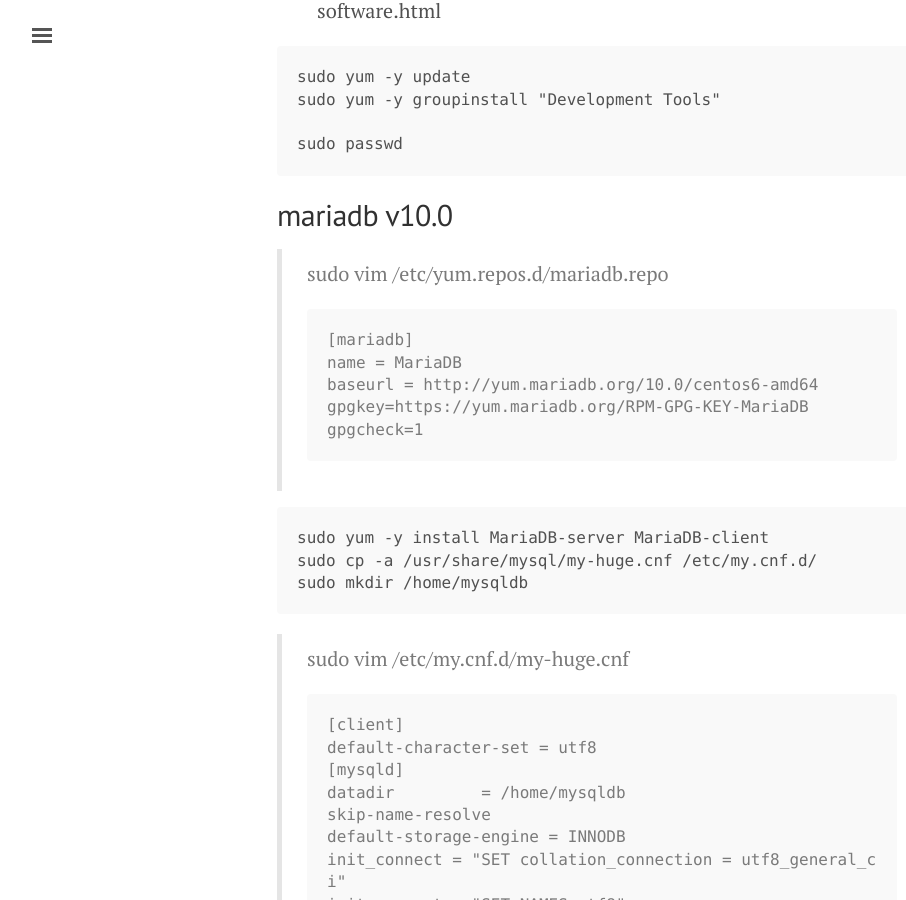
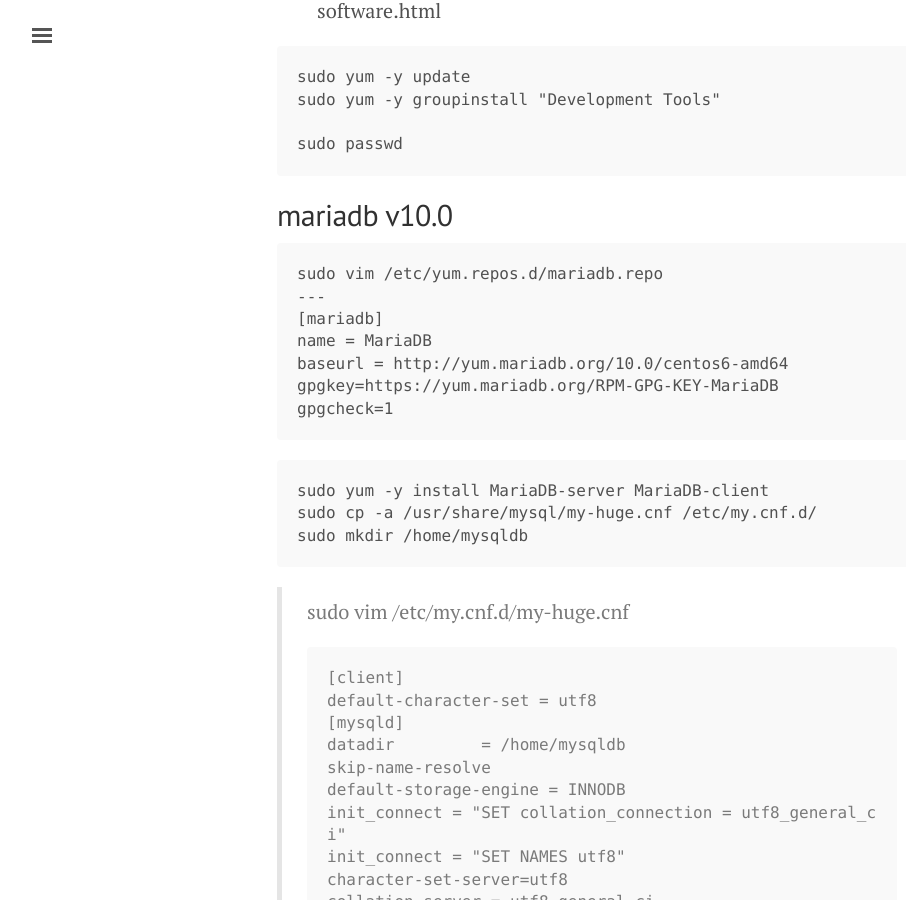
Before and after one commit to eyelove/eyelove.github.io, a Jekyll site: the page built from _posts/2016-07-01-aws-dev-instance-setting-guide.md, in a window 1280 px wide and 900 px high, scrolled down 471 px. Shown: the whole window, without its empty margins (3-909 px from the left). Built offline with Jekyll 4.4.1, drawn with Linux system fonts in a browser that asks for light colours.

````diff
--- a/_posts/2016-07-01-aws-dev-instance-setting-guide.md
+++ b/_posts/2016-07-01-aws-dev-instance-setting-guide.md
@@ -26,8 +26,9 @@ sudo passwd
 
 ## mariadb v10.0
 
-> sudo vim /etc/yum.repos.d/mariadb.repo
 ```
+sudo vim /etc/yum.repos.d/mariadb.repo
+---
 [mariadb]
 name = MariaDB
 baseurl = http://yum.mariadb.org/10.0/centos6-amd64
````
